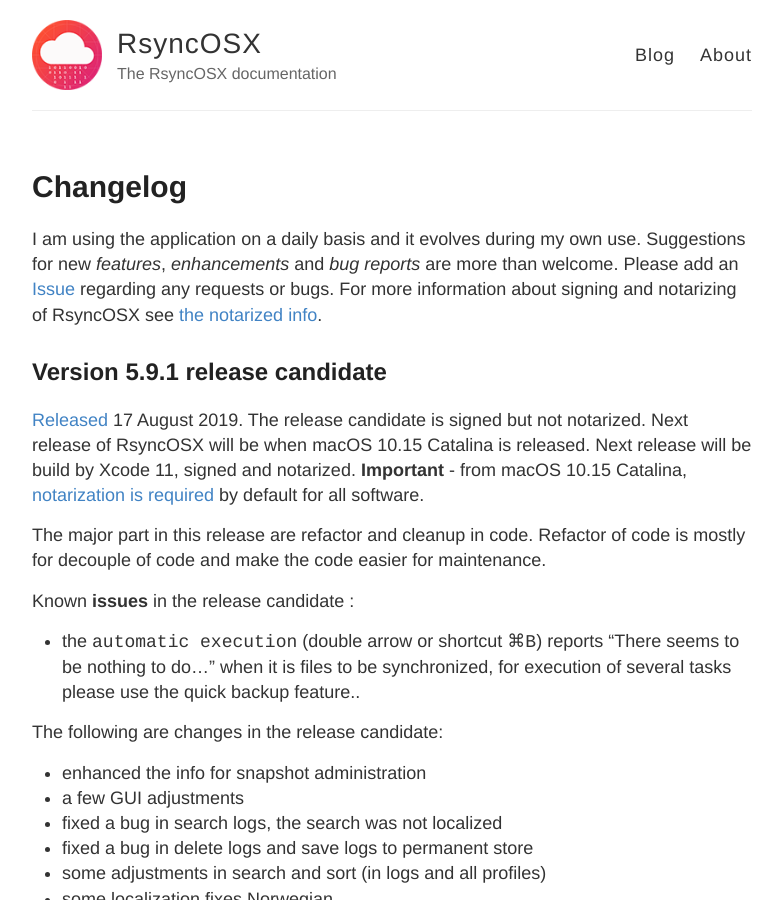
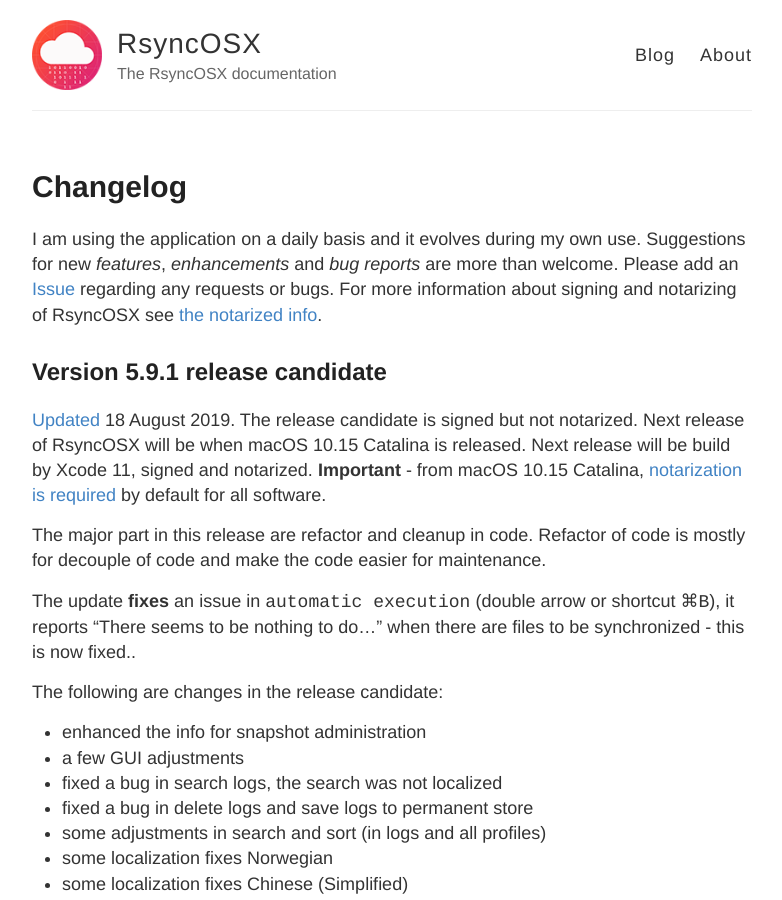
Before and after one commit to d2s/Documentation, a Jekyll site: the page built from _posts/2018-04-10-Changelog.md, in a window 1280 px wide and 900 px high. Shown: the whole window, without its empty margins (248-1030 px from the left). Built offline with Jekyll 4.4.1, drawn with Linux system fonts in a browser that asks for light colours.

Commit message:
Update 2018-04-10-Changelog.md

```diff
--- a/_posts/2018-04-10-Changelog.md
+++ b/_posts/2018-04-10-Changelog.md
@@ -7,13 +7,11 @@ I am using the application on a daily basis and it evolves during my own use. Su
 
 ## Version 5.9.1 release candidate
 
-[Released](https://github.com/rsyncOSX/RsyncOSX/releases/tag/v5.9.1rc) 17 August 2019. The release candidate is signed but not notarized. Next release of RsyncOSX will be when macOS 10.15 Catalina is released. Next release will be build by Xcode 11, signed and notarized. **Important** - from macOS 10.15 Catalina, [notarization is required](/Notarized) by default for all software.
+[Updated](https://github.com/rsyncOSX/RsyncOSX/releases/tag/v5.9.1rc) 18 August 2019. The release candidate is signed but not notarized. Next release of RsyncOSX will be when macOS 10.15 Catalina is released. Next release will be build by Xcode 11, signed and notarized. **Important** - from macOS 10.15 Catalina, [notarization is required](/Notarized) by default for all software.
 
 The major part in this release are refactor and cleanup in code. Refactor of code is mostly for decouple of code and make the code easier for maintenance.
 
-Known **issues** in the release candidate :
-
-- the `automatic execution` (double arrow or shortcut `⌘B`) reports "There seems to be nothing to do..." when it is files to be synchronized, for execution of several tasks please use the quick backup feature..
+The update **fixes** an issue in `automatic execution` (double arrow or shortcut `⌘B`), it reports "There seems to be nothing to do..." when there are files to be synchronized - this is now fixed..
 
 The following are changes in the release candidate:
 
```
